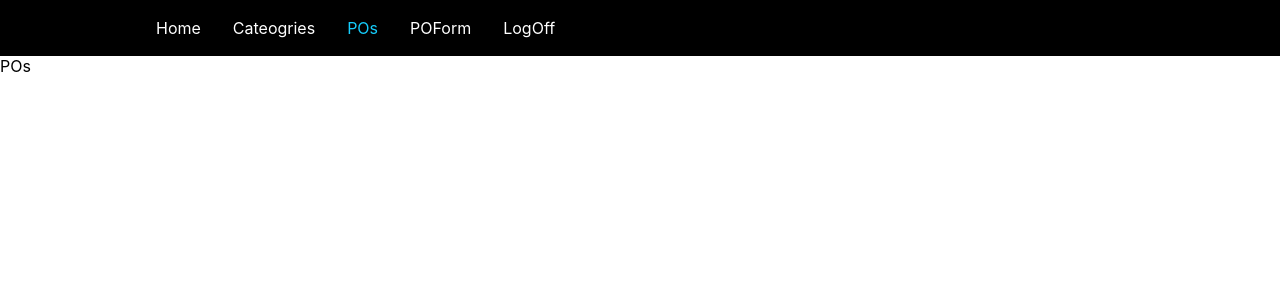
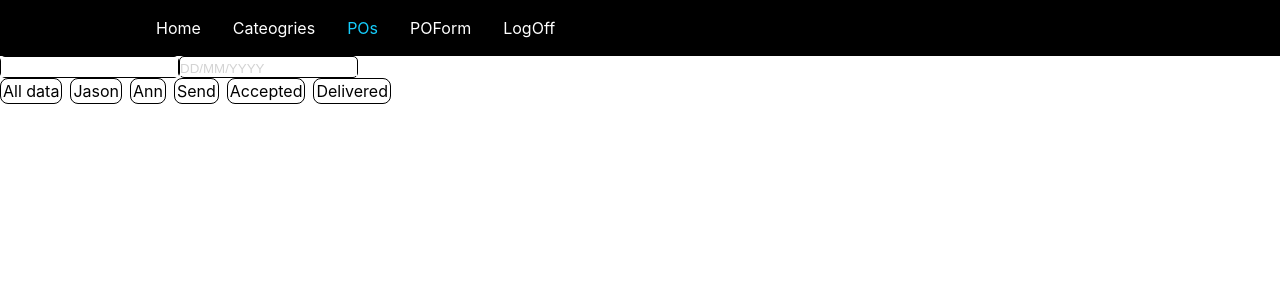
Before and after one commit to HachyCode/Group-Project-front-end, a React (Create React App) app: page /pos in a window 1280 px wide. Shown: the top 300 px of the page. Built offline with nearby package versions, Linux system fonts and the light colour scheme.

Commit message:
Getting there with POs page. Still can't delete stuff from home but idk anymore.

```diff
--- /dev/null
+++ b/src/Components/DateSearch/DateSearch.js
@@ -0,0 +1,31 @@
+import React from 'react';
+import styled from 'styled-components';
+import InputBox from '../InputBox/InputBox';
+
+const OutlineBox = styled.div`
+    border: 1px solid black;
+    border-radius: 5px;
+`;
+
+const StyledInputBox = styled(InputBox)`
+    border: none;
+    outline: none;
+`;
+
+class DateSearch extends React.Component {
+    constructor(props) {
+        super(props);
+        this.props = props;
+    }
+
+    render = () => {
+        return (
+            <OutlineBox className={this.props.className}>
+                <i class="fas fa-calendar"/>
+                <StyledInputBox default="DD/MM/YYYY"/>
+            </OutlineBox>
+        );
+    }
+}
+
+export default DateSearch;
--- /dev/null
+++ b/src/Components/Label/Label.js
@@ -0,0 +1,25 @@
+import React from 'react';
+import styled from 'styled-components';
+
+const Box = styled.div `
+    border: 1px solid black;
+    border-radius: 0.5em;
+    padding: 2px;
+`;
+
+class Label extends React.Component {
+    constructor(props) {
+        super(props);
+        this.props = props;
+    }
+
+    render = () => {
+        return (
+            <Box className={this.props.className}>
+                <p>{this.props.contents}</p>
+            </Box>
+        );
+    }
+}
+
+export default Label;
--- a/src/Components/NewsBox.js
+++ b/src/Components/NewsContainer/NewsBox.js
@@ -1,6 +1,6 @@
 import React from 'react'
 import styled from 'styled-components';
-import {eventBus, NewsBoxClick} from '../EventBus';
+import {eventBus, NewsBoxClick, ForceUpdate, NewsBoxDelete} from '../../EventBus';
 
 const BorderBox = styled.div`
     display: flex;
@@ -56,6 +56,7 @@ const XButton = styled.button`
     outline: none;
     height: 1em;
     width: 1em;
+    float: right;
 `;
 
 class NewsBox extends React.Component {
@@ -74,6 +75,9 @@ class NewsBox extends React.Component {
             isRed: props.isRed,
             isSelected: false,
         }
+
+        //hacky but lol
+        eventBus.on(ForceUpdate, () => this.forceUpdate());
     }
 
     getColour = () => {
@@ -87,7 +91,7 @@ class NewsBox extends React.Component {
 
     genDeleteButton = () => {
         if (this.state.isSelected) {
-            return (<XButton onClick={this.delete}><img alt="xButton"/></XButton>)
+            return (<XButton onClick={() => {eventBus.emit(NewsBoxDelete, {box: this}); console.log("delete");}}><img alt="xButton"/></XButton>)
             //return (<a href="" onClick={this.delete}><img alt="xButton"/></a>);
         }
     }
@@ -98,7 +102,7 @@ class NewsBox extends React.Component {
 
     render = () => {
         return (
-            <BorderBox  colour={this.getColour} className={this.props.className}>
+            <BorderBox colour={this.getColour} className={this.props.className}>
                 <MainBox onClick={this.toggleSelected}>
                     <NewsImage src={this.props.image} alt={this.props.alt}/>
                     <NewsBoxMain>
--- /dev/null
+++ b/src/Components/NewsContainer/NewsContainer.js
@@ -0,0 +1,70 @@
+import React from 'react';
+//dunno why I have to go up a directory and back down to make this work but whatever
+import NewsBox from '../NewsContainer/NewsBox';
+import styled from 'styled-components';
+import { eventBus, NewsBoxDelete } from '../../EventBus';
+
+const StyledNewsBox = styled(NewsBox)`
+    margin-left: 15vw;
+    margin-right: 15vw;
+    margin-bottom: 1.5em;
+`;
+
+const NewsScrollIcon = styled.img`
+    position: fixed;
+    bottom: 1em;
+    left: 45%;
+`;
+
+class NewsContainer extends React.Component {
+    constructor(props) {
+        super(props);
+
+        this.newsByIndex = {};
+        this.deletedNewsIndexes = [];
+
+        this.state = {
+            news: this.props.news,
+
+        }
+
+        eventBus.on(NewsBoxDelete, (data) => {this.deletedNewsIndexes.push(this.newsByIndex[data.box]); this.setState({});});
+
+    }
+
+    generateNews = () => {
+        console.log("generate");
+        let newsToGenerate = [];
+        for (let i = 0; i < Object.keys(this.state.news).length; i++) {
+            if (!this.deletedNewsIndexes.includes(i)) {
+                let currNews = this.state.news[i];
+
+                if (currNews.heading !== "") {
+                    let isNewsRed = i < 2 ? "true" : "";
+                    let newsBox = (<StyledNewsBox
+                        heading={currNews.heading}
+                        paragraph={currNews.paragraph}
+                        date={currNews.date} image={currNews.image}
+                        alt={currNews.alt}
+                        isRed={isNewsRed}
+                        onDelete={() => {this.deletedNewsIndexes.push(i); this.setState({}); console.log("delete");}}
+                        key={i}/>);
+                    newsToGenerate.push(newsBox);
+                    this.newsByIndex[newsBox] = i;
+                }
+            }
+        }
+
+        if (newsToGenerate.length > 4) {
+            newsToGenerate.push(<NewsScrollIcon alt="scroll down"/>)
+        }
+
+        return newsToGenerate;
+    }
+
+    render = () => {
+        return this.generateNews();
+    }
+}
+
+export default NewsContainer;
--- /dev/null
+++ b/src/Components/SearchBar/SearchBar.js
@@ -0,0 +1,32 @@
+import React from 'react';
+import styled from 'styled-components';
+
+const MainBox = styled.div`
+    border: 1px solid black;
+    border-radius: 5px;
+    display: flex;
+    flex-direction: row;
+`;
+
+const SearchBox = styled.input`
+    border: none;
+    outline: none;
+`;
+
+class SearchBar extends React.Component {
+    constructor(props) {
+        super(props)
+        this.props = props;
+    }
+
+    render = () => {
+        return (
+            <MainBox className={this.props.className}>
+                <i class="fas fa-search"></i>
+                <SearchBox type="text"/>
+            </MainBox>
+        );
+    }
+}
+
+export default SearchBar;
--- a/src/EventBus.js
+++ b/src/EventBus.js
@@ -20,4 +20,7 @@ class EventBus {
 
   export const eventBus = new EventBus();
 
-  export const NewsBoxClick = "NewsBoxDelete";
+  export const NewsBoxClick = "NewsBoxClick";
+  //hacky but lol
+  export const ForceUpdate = "ForceUpdate";
+  export const NewsBoxDelete = "NewsBoxDelete";
--- a/src/Pages/Home.js
+++ b/src/Pages/Home.js
@@ -1,6 +1,6 @@
 import React from 'react';
 import styled from 'styled-components';
-import NewsBox from '../Components/NewsBox';
+import NewsContainer from '../Components/NewsContainer/NewsContainer';
 
 const MainBox = styled.div`
     padding: 1em;
@@ -22,20 +22,7 @@ const TopBoxTextContainer = styled.div`
     align-items: center;
 `;
 
-const StyledNewsBox = styled(NewsBox)`
-    margin-left: 15vw;
-    margin-right: 15vw;
-    margin-bottom: 1.5em;
-`;
-
-const NewsScrollIcon = styled.img`
-    position: fixed;
-    bottom: 1em;
-    left: 45%;
-`;
-
 function Home() {
-    let deletedNewsIndexes = [];
     const news = {
         0: {
             heading: "This is News",
@@ -73,30 +60,6 @@ function Home() {
             alt: "test2",
         }
     };
-    function generateNews() {
-        let newsToGenerate = [];
-        for (let i = 0; i < Object.keys(news).length; i++) {
-            if (!deletedNewsIndexes.includes(i)) {
-                let currNews = news[i];
-
-                if (currNews.heading !== "") {
-                    let isNewsRed = i < 2 ? "true" : "";
-                    console.log(isNewsRed);
-                    newsToGenerate.push((<StyledNewsBox heading={currNews.heading} paragraph={currNews.paragraph} date={currNews.date} image={currNews.image} alt={currNews.alt} isRed={isNewsRed} onDelete={() => deleteNews(i)}/>));
-                }
-            }
-        }
-
-        if (newsToGenerate.length > 4) {
-            newsToGenerate.push(<NewsScrollIcon alt="scroll down"/>)
-        }
-
-        return newsToGenerate;
-    }
-
-    function deleteNews(index) {
-        this.deletedNewsIndexes.push(index);
-    }
 
     return (
         <MainBox>
@@ -107,8 +70,9 @@ function Home() {
                     <p>News Text Goes Here</p>
                 </TopBoxTextContainer>
             </TopBox>
+            <NewsContainer news={news}/>
             {/*<StyledNewsBox heading="This is News" paragraph="According to recent research, this is news! Very nicely written news that is very epic and written by someone. According to all the known laws of aviation, there is no way a bee should be able to fly. Its tiny wings are simply too small for its fat little body to get off the ground." date="04/20/1337" alt="test" isRed="true"/>*/}
-            {generateNews()}
+            {/*generateNews()*/}
         </MainBox>
     )
 }
--- a/src/Pages/LogIn.js
+++ b/src/Pages/LogIn.js
@@ -1,6 +1,6 @@
 import React from 'react'
 import styled from 'styled-components';
-import InputBox from '../Components/InputBox'
+import InputBox from '../Components/InputBox/InputBox'
 
 //formatting elements
 const MainDiv = styled.div`
--- a/src/Pages/POs.js
+++ b/src/Pages/POs.js
@@ -1,10 +1,43 @@
-import React from 'react'
+import React from 'react';
+import styled from 'styled-components';
+import SearchBar from '../Components/SearchBar/SearchBar';
+import DateSearch from '../Components/DateSearch/DateSearch';
+import Label from '../Components/Label/Label';
+
+const MainBody = styled.div`
+    display: flex;
+    flex-direction: column;
+`;
+
+const SearchRow = styled.div`
+    display: flex;
+    flex-direction: row;
+`;
+
+const SpacedLabel = styled(Label)`
+    margin-right: 0.5em;
+`;
 
 function POs() {
     return (
         <div>
             {/*Daniel*/}
-            POs
+            <MainBody>
+                <SearchRow>
+                    <SearchBar/>
+                    <DateSearch/>
+                </SearchRow>
+                <SearchRow>
+                    <SpacedLabel contents="All data"/>
+                    <SpacedLabel contents="Jason"/>
+                    <SpacedLabel contents="Ann"/>
+                    <SpacedLabel contents="Send"/>
+                    <SpacedLabel contents="Accepted"/>
+                    <SpacedLabel contents="Delivered"/>
+
+                </SearchRow>
+
+            </MainBody>
         </div>
     )
 }
```
Also changed, not shown: src/Components/POListing/POListing.js (added, +14 -0 lines), src/Components/StatusBar/StatusBar.js (added, +80 -0 lines), src/Components/InputBox/InputBox.js (renamed from src/Components/InputBox.js).
